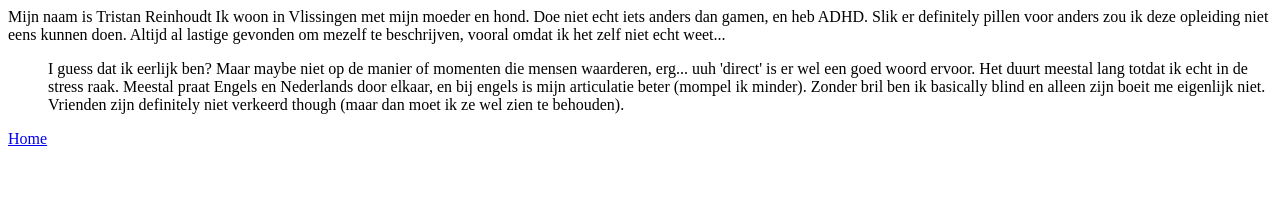
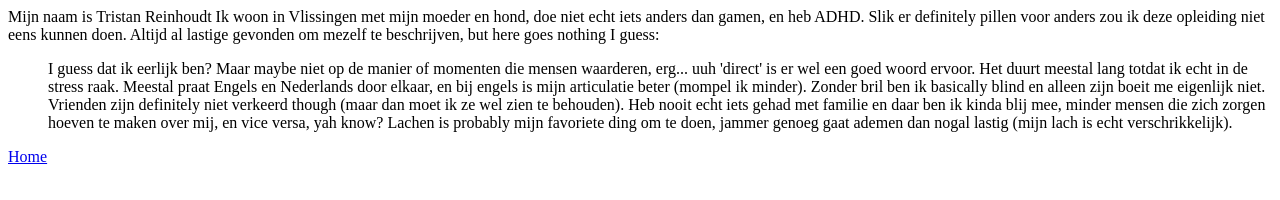
Before and after one commit to Trein03/Trein03.github.io, a plain HTML site: page profile.html in a window 1280 px wide. Drawn offline with Linux system fonts and the light colour scheme.

Commit message:
changed profile.html
nice

```diff
--- a/profile.html
+++ b/profile.html
@@ -4,13 +4,15 @@
         Mijn naam is Tristan Reinhoudt
     </head>
     <body>
-        Ik woon in Vlissingen met mijn moeder en hond. Doe niet echt iets anders dan gamen, en heb ADHD. Slik er definitely pillen voor anders zou ik deze opleiding niet eens kunnen doen.
-        Altijd al lastige gevonden om mezelf te beschrijven, vooral omdat ik het zelf niet echt weet...
+        Ik woon in Vlissingen met mijn moeder en hond, doe niet echt iets anders dan gamen, en heb ADHD. Slik er definitely pillen voor anders zou ik deze opleiding niet eens kunnen doen.
+        Altijd al lastige gevonden om mezelf te beschrijven, but here goes nothing I guess:
         <ul>
              I guess dat ik eerlijk ben? Maar maybe niet op de manier of momenten die mensen waarderen, erg... uuh 'direct' is er wel een goed woord ervoor.
              Het duurt meestal lang totdat ik echt in de stress raak.
              Meestal praat Engels en Nederlands door elkaar, en bij engels is mijn articulatie beter (mompel ik minder).
              Zonder bril ben ik basically blind en alleen zijn boeit me eigenlijk niet. Vrienden zijn definitely niet verkeerd though (maar dan moet ik ze wel zien te behouden).
+             Heb nooit echt iets gehad met familie en daar ben ik kinda blij mee, minder mensen die zich zorgen hoeven te maken over mij, en vice versa, yah know?
+             Lachen is probably mijn favoriete ding om te doen, jammer genoeg gaat ademen dan nogal lastig (mijn lach is echt verschrikkelijk).
 
         </ul>
 
```
